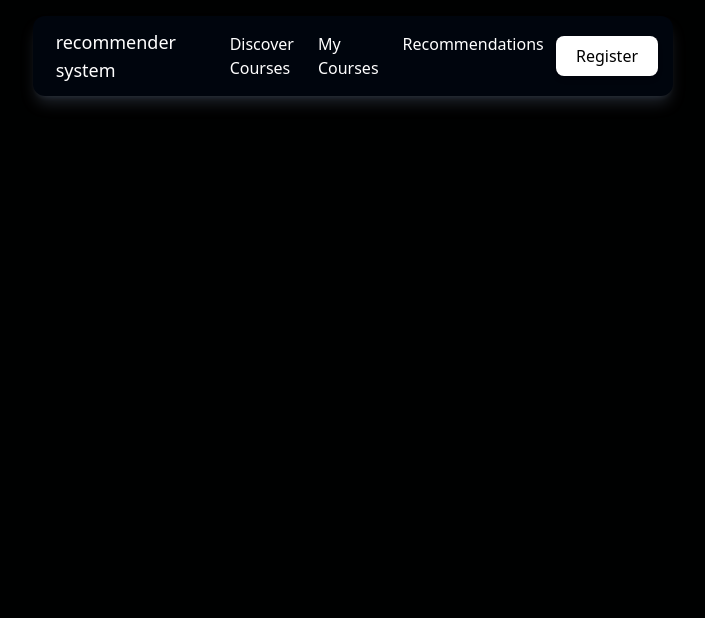
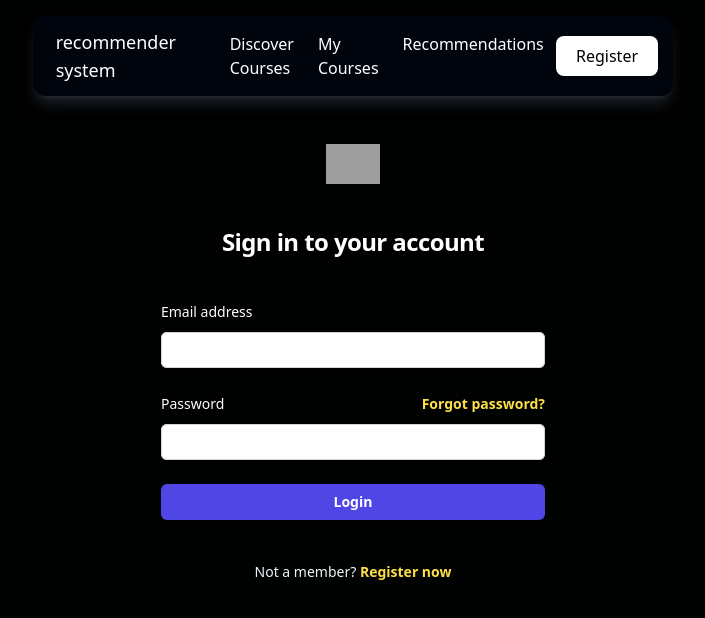
Before and after one commit to se-sept-14/satoru, a Vue app in the folder client/: page /login in a window 1280 px wide. Shown: the top 618 px of the page, without its empty margins (287-992 px from the left). Built offline with nearby package versions, Linux system fonts and the light colour scheme; grey boxes are pictures that could not be loaded.

Commit message:
Added a login page

```diff
--- a/client/src/pages/HomePage.vue
+++ b/client/src/pages/HomePage.vue
@@ -13,11 +13,12 @@
       </p>
 
       <div class="mt-12 flex flex-col justify-center md:flex md:flex-row">
-        <button
+        <router-link
+          to="/login"
           class="mx-2 outline outline-1 px-6 py-4 my-2 md:my-0 text-lg md:text-md sm:text-sm hover:bg-white hover:text-black rounded-md"
         >
           Already a user? Login
-        </button>
+        </router-link>
         <button
           class="mx-2 outline outline-1 px-6 py-4 my-2 md:my-0 text-lg md:text-md sm:text-sm rounded-md bg-white text-black hover:shadow-lg hover:shadow-yellow-200/90"
         >
--- /dev/null
+++ b/client/src/pages/LoginPage.vue
@@ -0,0 +1,107 @@
+<template>
+  <div class="flex min-h-full flex-col justify-center px-6 py-12 lg:px-8">
+    <div class="sm:mx-auto sm:w-full sm:max-w-sm">
+      <img
+        class="mx-auto h-10 w-auto"
+        src="https://tailwindui.com/img/logos/mark.svg?color=indigo&shade=600"
+        alt="Your Company"
+      />
+      <h2
+        class="mt-10 text-center text-2xl font-bold leading-9 tracking-tight text-white"
+      >
+        Sign in to your account
+      </h2>
+    </div>
+
+    <div class="mt-10 sm:mx-auto sm:w-full sm:max-w-sm">
+      <form class="space-y-6" action="#" method="POST">
+        <div>
+          <label
+            for="email"
+            class="block text-sm font-medium leading-6 text-white"
+            >Email address</label
+          >
+          <div class="mt-2">
+            <input
+              id="email"
+              name="email"
+              type="email"
+              autocomplete="email"
+              v-model="email"
+              required
+              class="block w-full rounded-md border-0 py-1.5 px-1.5 text-gray-900 shadow-sm ring-1 ring-inset ring-gray-300 placeholder:text-gray-400 focus:ring-2 focus:ring-inset focus:ring-indigo-600 sm:text-sm sm:leading-6"
+            />
+          </div>
+        </div>
+
+        <div>
+          <div class="flex items-center justify-between">
+            <label
+              for="password"
+              class="block text-sm font-medium leading-6 text-white"
+              >Password</label
+            >
+            <div class="text-sm">
+              <a
+                href="#"
+                class="font-semibold text-yellow-300 hover:text-yellow-600"
+                >Forgot password?</a
+              >
+            </div>
+          </div>
+          <div class="mt-2">
+            <input
+              id="password"
+              name="password"
+              type="password"
+              autocomplete="current-password"
+              v-model="password"
+              required
+              class="block w-full rounded-md border-0 py-1.5 px-1.5 text-gray-900 shadow-sm ring-1 ring-inset ring-gray-300 placeholder:text-gray-400 focus:ring-2 focus:ring-inset focus:ring-indigo-600 sm:text-sm sm:leading-6"
+            />
+          </div>
+        </div>
+
+        <div>
+          <button
+            type="submit"
+            @click="login($event)"
+            class="flex w-full justify-center rounded-md bg-indigo-600 px-3 py-1.5 text-sm font-semibold leading-6 text-white shadow-sm hover:bg-indigo-500 focus-visible:outline focus-visible:outline-2 focus-visible:outline-offset-2 focus-visible:outline-indigo-600"
+          >
+            Login
+          </button>
+        </div>
+      </form>
+
+      <p class="mt-10 text-center text-sm text-slate-100">
+        Not a member?
+        <a
+          href="#"
+          class="font-semibold leading-6 text-yellow-300 hover:text-yellow-600"
+          >Register now</a
+        >
+      </p>
+    </div>
+  </div>
+</template>
+
+<script>
+export default {
+  name: "LoginPage",
+  data() {
+    return {
+      email: "",
+      password: ""
+    };
+  },
+  methods: {
+    login(e) {
+      e.preventDefault(); // Prevents the default behaviour of submit button (to refresh the page)
+
+      console.log(this.email, this.password);
+    }
+  }
+};
+</script>
+
+<style scoped></style>
--- a/client/src/router/index.js
+++ b/client/src/router/index.js
@@ -10,9 +10,10 @@ export default createRouter({
       name: "HomePage",
       component: HomePage,
     },
-    // {
-    //   path: "/about",
-    //   component: () => import("@/views/About.vue"),
-    // }
+    {
+      path: "/login",
+      name: "LoginPage",
+      component: () => import("@/pages/LoginPage.vue"),
+    },
   ],
 });
```
